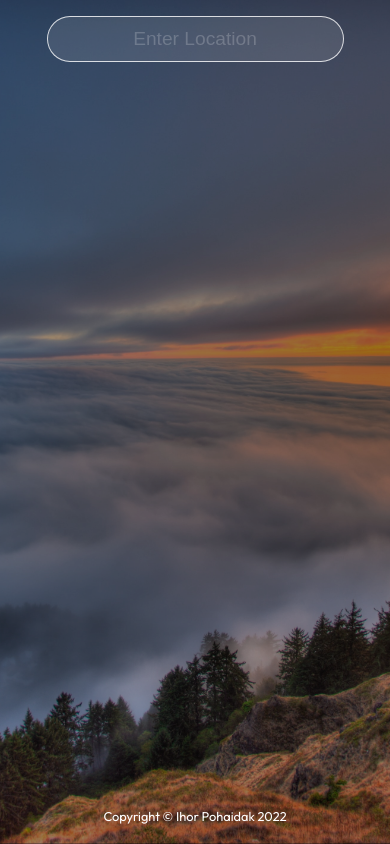
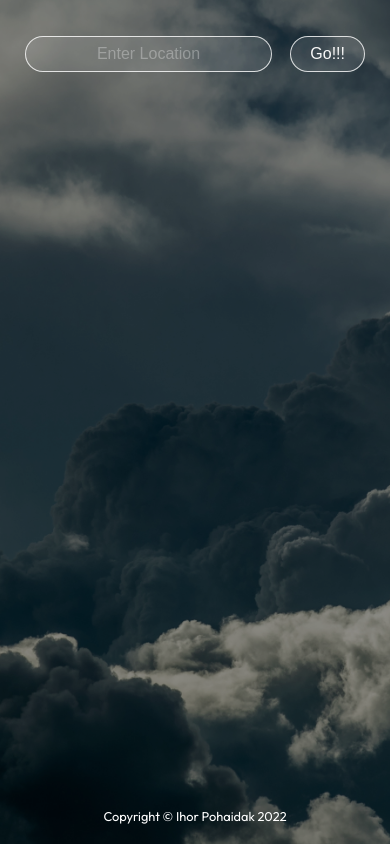
Before and after one commit to poggy33/weather-app, a React (Create React App) app: page / in a window 390 px wide. Built offline with nearby package versions, Linux system fonts and the light colour scheme.

Commit message:
with button

```diff
--- a/src/App.js
+++ b/src/App.js
@@ -10,26 +10,31 @@ function App() {
   const url = `https://api.openweathermap.org/data/2.5/weather?q=${location}&units=metric&appid=4f625b6c6693cf0b7d4d66e65cd65a7d`;
 
   const searchLocation = (event) => {
-    if (event.key === "Enter") {
+
       axios.get(url).then((response) => {
         setData(response.data);
         console.log(response.data);
       });
       setLocation("");
-    }
+
   };
 
   return (
     <div className="app">
       <div className="search">
+
+
         <input
           value={location}
           onChange={(event) => setLocation(event.target.value)}
-          onKeyPress={searchLocation}
           placeholder="Enter Location"
           type="text"
         />
+
+        <button onClick={searchLocation}>Go!!!</button>
+
       </div>
+
       <div className="container">
         <div className="top">
           <div className="location">
--- a/src/index.css
+++ b/src/index.css
@@ -34,7 +34,7 @@ h1 {
 
 .app:before {
   content: "";
-  background: url("./assets/sunset.jpg") no-repeat center center/cover;
+  background: url("./assets/back.jpg") no-repeat center center/cover;
   position: absolute;
   width: 100%;
   height: 100%;
@@ -48,7 +48,7 @@ h1 {
   padding: 1rem;
 }
 
-.app input {
+.app input, button {
   padding: 0.7rem 1.5rem;
   font-size: 1.2rem;
   border-radius: 25px;
@@ -57,9 +57,15 @@ h1 {
   color: #f8f8f8;
   text-align: center;
 }
+button {
+  margin-left: 5%;
+}
+button:hover {
+  color: crimson;
+}
 
 ::placeholder {
-  color: rgba(255, 255, 255, 0.2);
+  color: rgba(255, 255, 255, 0.3);
 }
 
 .container {
@@ -120,12 +126,19 @@ footer {
   font-size: 0.8rem;
 }
 }
-@media screen and (max-width: 450px) {
+@media screen and (max-width: 460px) {
   h1 {
     font-size: 3.5rem;
   }
   p {
     font-size: 1.2rem;
+  }
+  .app input, button {
+    padding: 0.5rem 1.2rem;
+    font-size: 1rem;
+  }
+  .app button {
+    margin-top: 20px;
   }
   }
   @media screen and (max-width: 350px) {
@@ -135,4 +148,7 @@ footer {
     p {
       font-size: 1rem;
     }
+    .app button {
+      margin-top: 20px;
     }
+    }
```
Also changed, not shown: src/assets/back.jpg (added).
